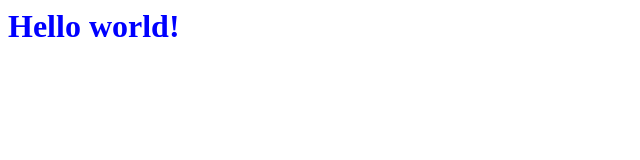
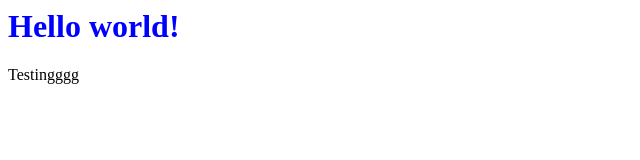
Before and after one commit to scottgdaniel/scottgdaniel.github.io, a plain HTML site: page index.html in a window 1280 px wide. Shown: the full height of the page, 0-640 px from the left. Drawn offline with Linux system fonts and the light colour scheme.

Commit message:
html test 2

```diff
--- a/index.html
+++ b/index.html
@@ -1,4 +1,5 @@
 <div id='test'><h1>Hello world!</h1></div>
+Testingggg
 
 <style>
   #test {
```
